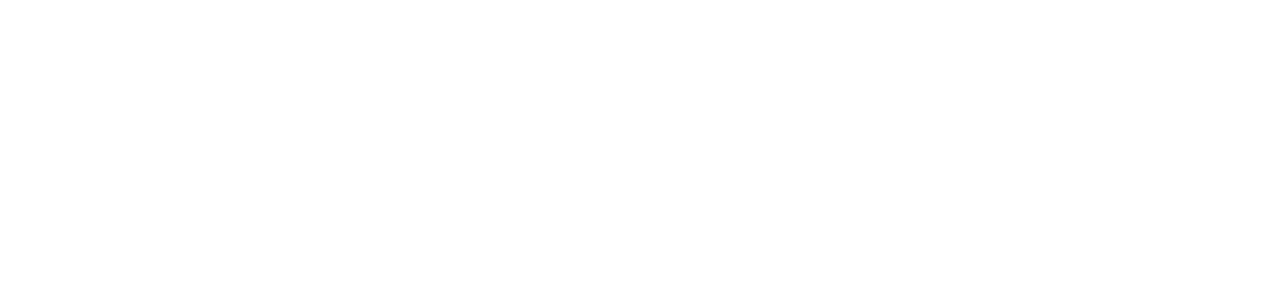
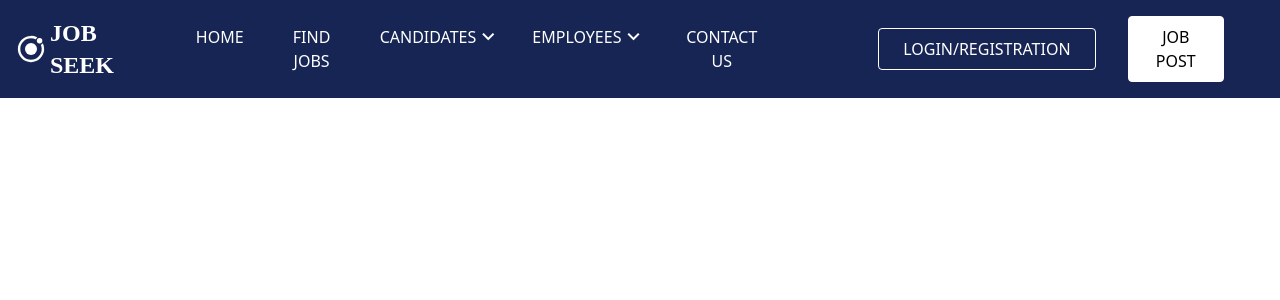
Before and after one commit to Rohandeep-Patra/Job-Portal, a React (Create React App) app in the folder Job Portal/frontend/: page /login in a window 1280 px wide. Before the commit this address had no page. Shown: the top 300 px of the page. Built offline with nearby package versions, Linux system fonts and the light colour scheme.

Commit message:
some changes in can dash side bar

```diff
--- a/Job Portal/frontend/src/App.js
+++ b/Job Portal/frontend/src/App.js
@@ -23,6 +23,7 @@
 import JobAlerts from './Dashboard/CandidateDashboard/JobAlerts';
 import CandidateShort from './Dashboard/CandidateDashboard/CandidateShort';
 import ChangePassword from './Dashboard/CandidateDashboard/ChangePassword';
+import Login from './Login And Registration/Login';
 
 
 
@@ -39,6 +40,7 @@
         <Route exact path='/candidate' element={<Candidates/>}/>
         <Route exact path='/employee' element={<Employees/>}/>
         <Route exact path='/contact' element={<Contact/>}/>
+        <Route exact path='/login' element={<Login/>}/>
 
 
         {/* Employee */}
--- a/Job Portal/frontend/src/Login And Registration/Login.jsx
+++ b/Job Portal/frontend/src/Login And Registration/Login.jsx
@@ -1,11 +1,19 @@
-import React from 'react';
+import React from "react";
+import Nav2 from "../NavBar/Nav2";
+
 
 const Login = () => {
+
   return (
-    <div>
-      hi Login
-    </div>
+    <>
+      <div>
+        <div>
+          <Nav2 />
+        </div>
+
+      </div>
+    </>
   );
-}
+};
 
 export default Login;
--- a/Job Portal/frontend/src/Login And Registration/Register.jsx
+++ /dev/null
@@ -1,11 +0,0 @@
-import React from 'react';
-
-const Register = () => {
-  return (
-    <div>
-      Hi Register
-    </div>
-  );
-}
-
-export default Register;
--- a/Job Portal/frontend/src/NavBar/Nav2.jsx
+++ b/Job Portal/frontend/src/NavBar/Nav2.jsx
@@ -148,9 +148,9 @@
             </div>
 
             <div className="flex flex-row items-center justify-center content-center">
-              <button className=" md:bg-transparent md:text-white text-base py-2 px-6 rounded md:ml-8 md:hover:bg-white md:hover:text-black duration-500 mr-4 md:mr-0 bg-white text-black hover:bg-transparent hover:text-white border border-white">
+              <NavLink to="/login" className=" md:bg-transparent md:text-white text-base py-2 px-6 rounded md:ml-8 md:hover:bg-white md:hover:text-black duration-500 mr-4 md:mr-0 bg-white text-black hover:bg-transparent hover:text-white border border-white">
                 LOGIN/REGISTRATION
-              </button>
+              </NavLink>
               <button className="bg-white text-black text-base py-2 px-[65px] md:px-4 rounded md:mr-10 md:ml-8 hover:bg-transparent hover:text-white border border-white duration-500  ">
                 JOB POST
               </button>
--- a/Job Portal/frontend/src/NavBar/Navbar.jsx
+++ b/Job Portal/frontend/src/NavBar/Navbar.jsx
@@ -150,9 +150,9 @@
             </div>
 
             <div className="flex flex-row items-center justify-center content-center">
-              <button className=" md:bg-transparent md:text-white text-base py-2 px-6 rounded md:ml-8 md:hover:bg-white md:hover:text-black duration-500 mr-4 md:mr-0 bg-white text-black hover:bg-transparent hover:text-white border border-white">
+              <NavLink to="/login" className=" md:bg-transparent md:text-white text-base py-2 px-6 rounded md:ml-8 md:hover:bg-white md:hover:text-black duration-500 mr-4 md:mr-0 bg-white text-black hover:bg-transparent hover:text-white border border-white">
                 LOGIN/REGISTRATION
-              </button>
+              </NavLink>
               <button className="bg-white text-black text-base py-2 px-[65px] md:px-4 rounded md:mr-10 md:ml-8 hover:bg-transparent hover:text-white border border-white duration-500  ">
                 JOB POST
               </button>
```
Also changed, not shown: Job Portal/frontend/public/undraw_content_structure_re_ebkv.svg (added), Job Portal/frontend/public/undraw_project_team_lc5a.svg (added).
